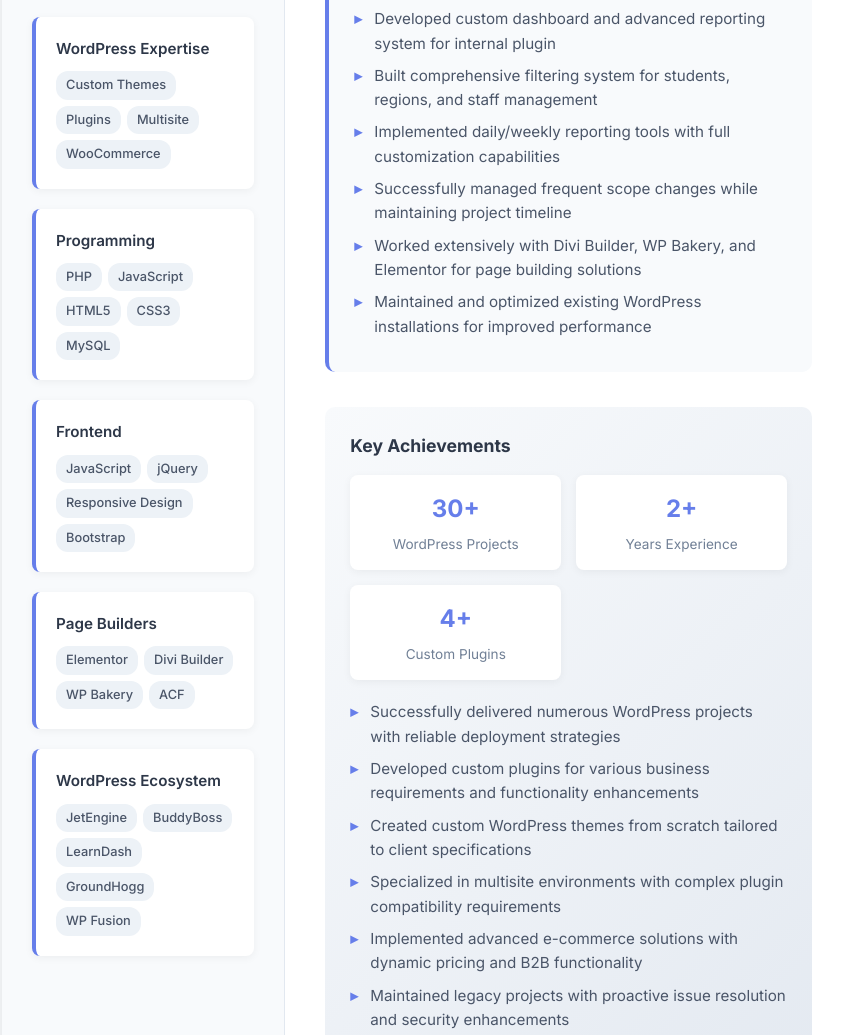
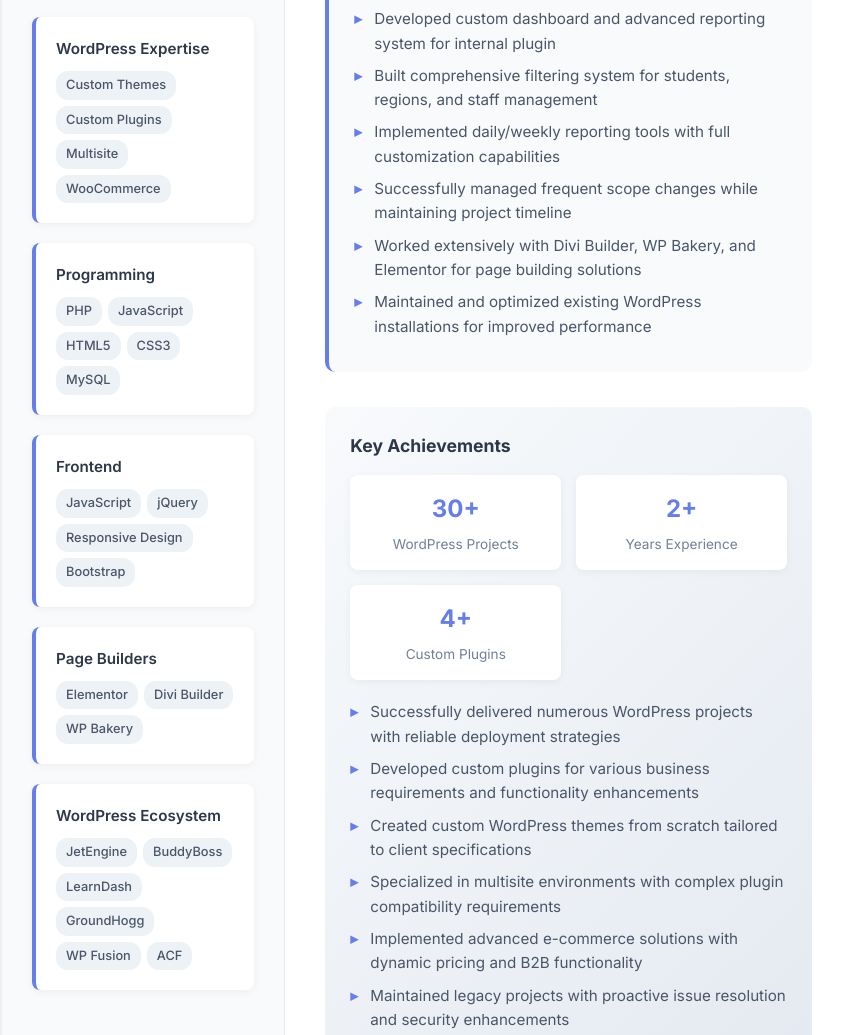
Before and after one commit to akshar521-web/resume, a plain HTML site: page index.html in a window 1280 px wide. Shown: the part 825-1860 px from the top of the page, without its empty margins (213-1056 px from the left). Drawn offline with Linux system fonts and the light colour scheme.

Commit message:
Update index.html

```diff
--- a/index.html
+++ b/index.html
@@ -403,7 +403,7 @@
                             <h4>WordPress Expertise</h4>
                             <div class="skill-tags">
                                 <span class="skill-tag">Custom Themes</span>
-                                <span class="skill-tag">Plugins</span>
+                                <span class="skill-tag">Custom Plugins</span>
                                 <span class="skill-tag">Multisite</span>
                                 <span class="skill-tag">WooCommerce</span>
                             </div>
@@ -436,7 +436,6 @@
                                 <span class="skill-tag">Elementor</span>
                                 <span class="skill-tag">Divi Builder</span>
                                 <span class="skill-tag">WP Bakery</span>
-                                <span class="skill-tag">ACF</span>
                             </div>
                         </div>
 
@@ -448,6 +447,7 @@
                                 <span class="skill-tag">LearnDash</span>
                                 <span class="skill-tag">GroundHogg</span>
                                 <span class="skill-tag">WP Fusion</span>
+                                <span class="skill-tag">ACF</span>
                             </div>
                         </div>
                     </div>
```
